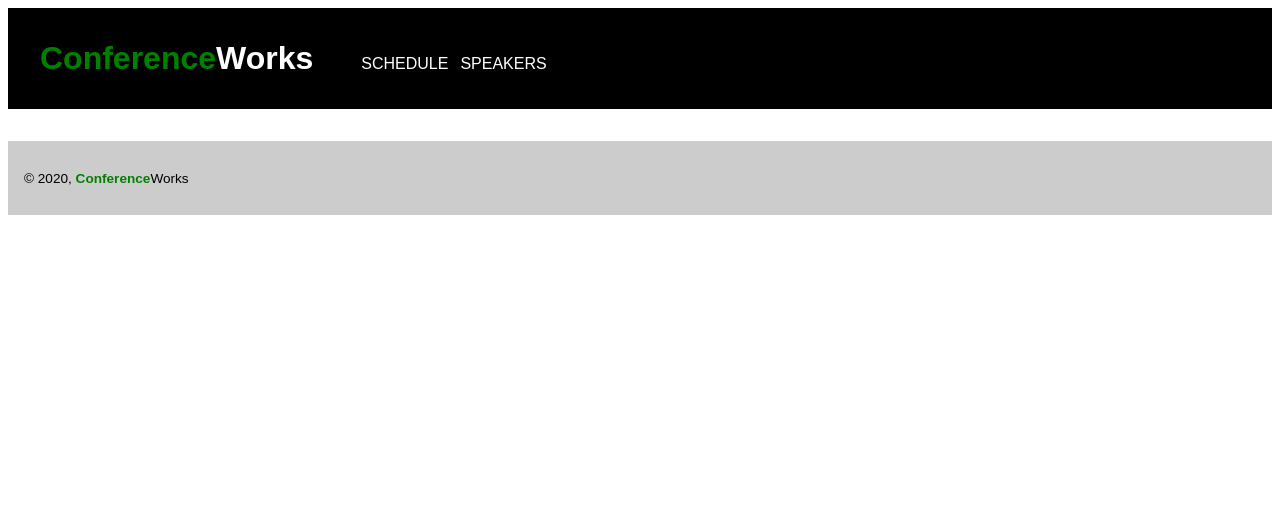
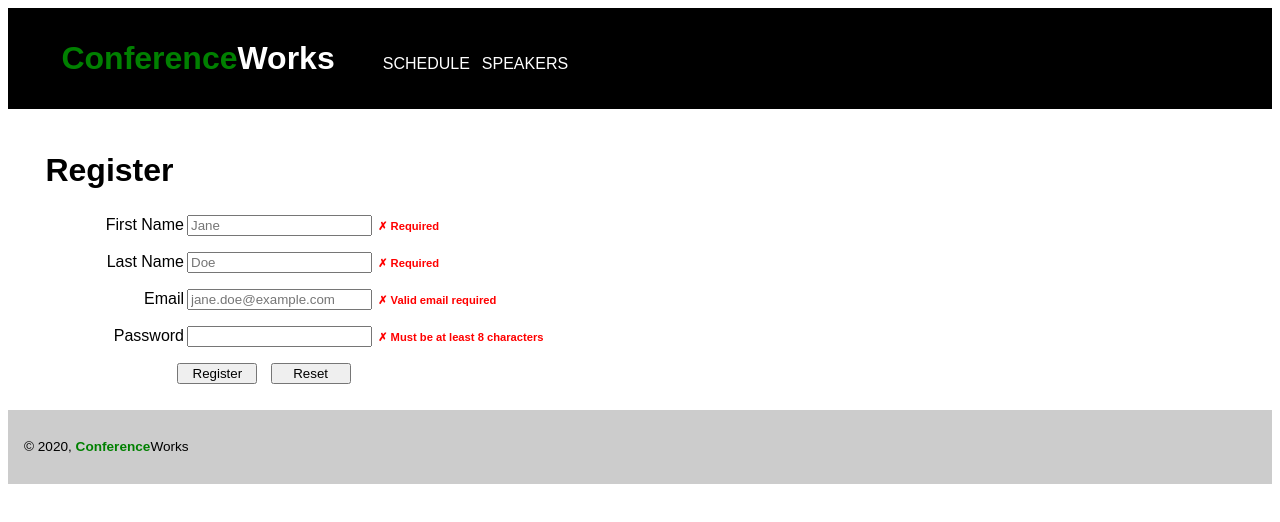
Before and after one commit to SeanLuckett/conference_works_react, a React (Create React App) app: page /register in a window 1280 px wide. Shown: the top 522 px of the page. Built offline with nearby package versions, Linux system fonts and the light colour scheme.

Commit message:
Adds registration form; no submit

```diff
--- a/src/App.js
+++ b/src/App.js
@@ -3,6 +3,7 @@ import {
   BrowserRouter as Router,
   Switch,
   Route,
+  Link,
 } from "react-router-dom";
 
 import Header from './components/Header/Header';
@@ -10,6 +11,7 @@ import Footer from './components/Footer/Footer';
 import Schedule from './components/Schedule/Schedule';
 import Speakers from './components/Speakers/Speakers';
 import SpeakerDetail from './components/SpeakerDetail/SpeakerDetail';
+import Register from "./components/Register/Register";
 
 function App() {
   return (
@@ -17,18 +19,20 @@ function App() {
       <section><Header /></section>
       <main>
         <Switch>
+        <Route path="/register"><Register /></Route>
         <Route path="/schedule" component={Schedule} />
         <Route exact path="/speakers" component={Speakers} />
         <Route exact path="/speakers/:id" component={SpeakerDetail} />
         <Route exact path="/">
           <p>Welcome to ConferenceWorks: a real website for a fake software conference.</p>
+          <p><Link to='/register'>Register</Link> now before this event sells out!</p>
         </Route>
         </Switch>
       </main>
     <section>
       <Footer />
     </section>
-    </Router>
+    </Router >
   );
 }
 
--- /dev/null
+++ b/src/components/FormItem/FormItem.js
@@ -0,0 +1,36 @@
+import React, { useState } from 'react';
+
+import styles from './FormItem.module.css';
+
+const FormItem = (props) => {
+  const validMsg = <span className={styles.Valid}> &#10003;</span>;
+  const invalidMsg = <span className={styles.Invalid}> &#10007; {props.validationMsg}</span>;
+
+  const [validationMsg, setValidationMsg] = useState(invalidMsg);
+
+  const isValid = (event) => {
+    if (event.target.validity.valid) {
+      setValidationMsg(validMsg);
+    } else {
+      setValidationMsg(invalidMsg);
+    }
+  }
+
+  return (
+    <p className={styles.FormItem}>
+      <label for={props.inputName}>{props.label} </label>
+      <input
+        id={props.inputName}
+        name={props.inputName}
+        type={props.inputType}
+        placeholder={props.placeholder}
+        minlength={props.minlength}
+        required={props.required}
+        onChange={(event) => { isValid(event) }} />
+
+      { validationMsg }
+    </p>
+  );
+};
+
+export default FormItem;
--- /dev/null
+++ b/src/components/FormItem/FormItem.module.css
@@ -0,0 +1,31 @@
+.FormItem {
+  margin-bottom: 3px;
+}
+
+.FormItem label {
+  width: 10em;
+  display: inline-block;
+  text-align: right;
+}
+
+.FormItem input {
+  margin: 0px 3px;
+  padding: 1px 2px;
+}
+
+.FormItem span {
+  font-size: 0.7em;
+  font-weight: bold;
+}
+
+.Hidden {
+  display: none;
+}
+
+.Valid {
+  color: #008000;
+}
+
+.Invalid {
+  color: #ff0000;
+}
--- /dev/null
+++ b/src/components/Register/Register.js
@@ -0,0 +1,52 @@
+import React from 'react';
+
+import FormItem from '../FormItem/FormItem';
+import styles from './Register.module.css';
+
+const register = () => {
+  return (
+    <section>
+      <h1>Register</h1>
+      <form className={styles.Form}>
+        <FormItem
+          inputName="firstname"
+          label="First Name"
+          inputType="text"
+          placeholder="Jane"
+          required={true}
+          validationMsg={"Required"} />
+
+        <FormItem
+          inputName="lastname"
+          label="Last Name"
+          inputType="text"
+          placeholder="Doe"
+          required={true}
+          validationMsg={"Required"} />
+
+        <FormItem
+          inputName="email"
+          label="Email"
+          inputType="email"
+          placeholder="jane.doe@example.com"
+          required={true}
+          validationMsg={"Valid email required"} />
+
+        <FormItem
+          inputName="password"
+          label="Password"
+          inputType="password"
+          minlength="8"
+          required={true}
+          validationMsg={"Must be at least 8 characters"} />
+
+        <fieldset className={styles.ButtonGroup}>
+          <button className={styles.FormButton} type="submit">Register</button>
+          <button className={styles.FormButton} type="reset">Reset</button>
+        </fieldset>
+      </form>
+    </section>
+  );
+};
+
+export default register;
--- /dev/null
+++ b/src/components/Register/Register.module.css
@@ -0,0 +1,18 @@
+.Form {
+  max-width: 50%;
+}
+
+h1 {
+  font-size: 2em;
+  margin-left: 0.67em;
+}
+
+.FormButton {
+  width: 80px;
+  margin-left: 1em;
+}
+
+.ButtonGroup {
+  margin: 10px 0px 0px 8em;
+  border: none;
+}
```
Lines whose indentation alone changed are shown as unchanged.
